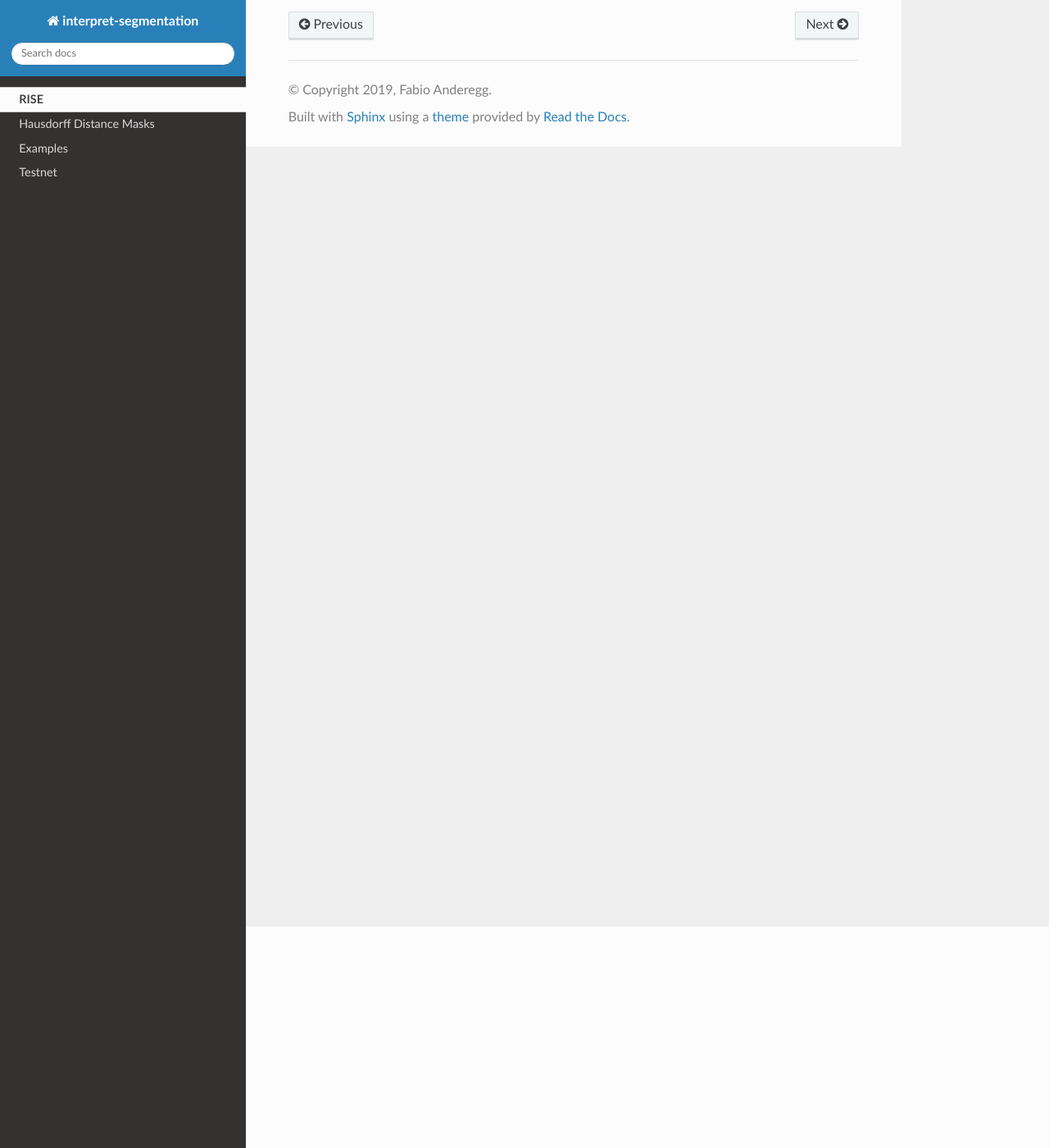
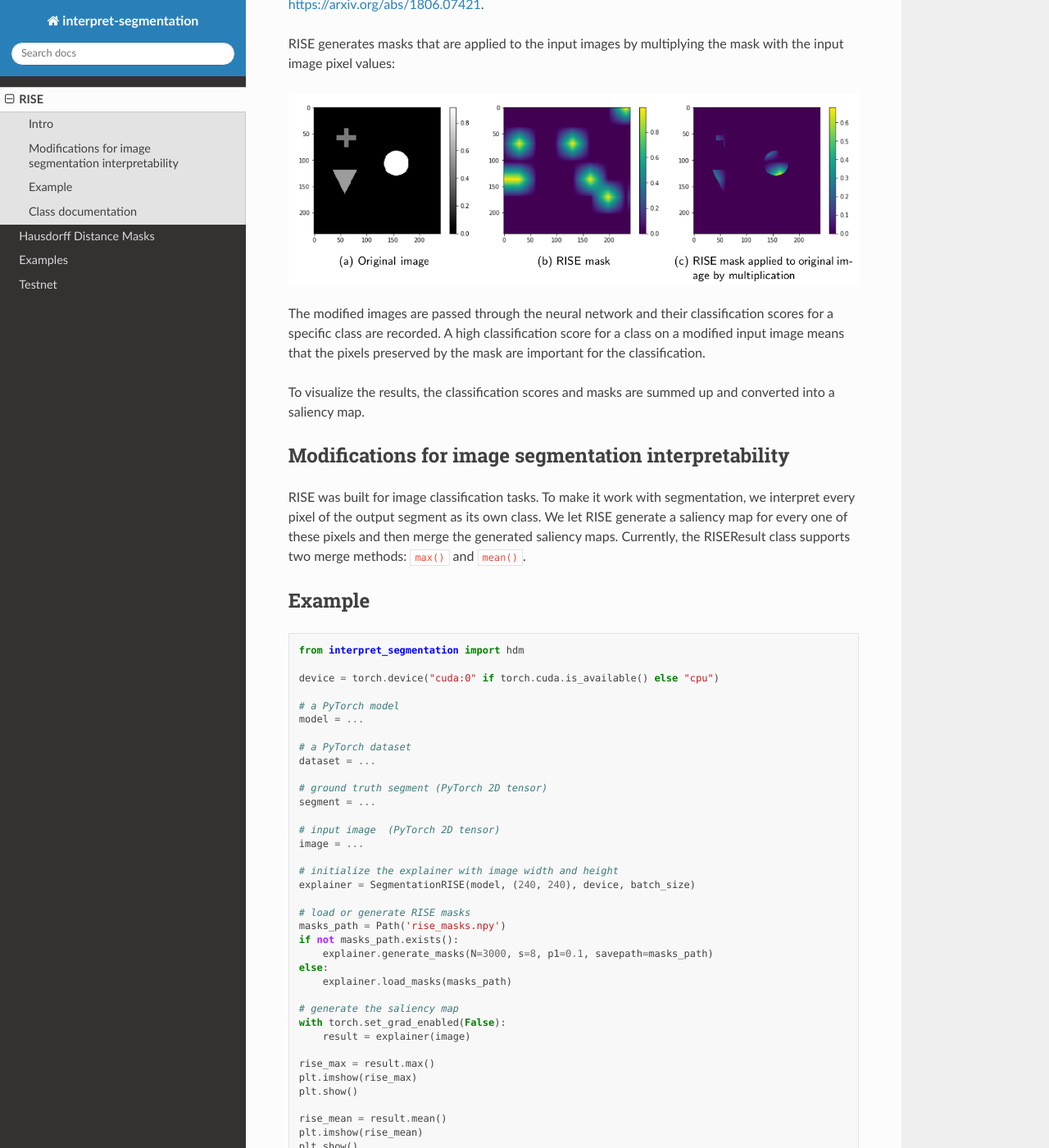
Before and after one commit to andef4/interpret-segmentation, a Sphinx documentation site: the page built from docs/rise.rst, in a window 1280 px wide and 1400 px high, scrolled down 270 px. Shown: the whole window at 82% size. Built offline with Sphinx 7.4.7 and the Read the Docs theme 2.0.0, drawn with Linux system fonts in a browser that asks for light colours; some of the changed text lies outside the part shown.

Commit message:
docs: update rise

```diff
--- a/docs/rise.rst
+++ b/docs/rise.rst
@@ -2,5 +2,75 @@
 RISE
 ====
 
+Intro
+-----
+RISE (Randomized Input Sampling for Explanation) is a black box interpretability method originally built for image classification tasks.
+The original paper is available
+here: https://arxiv.org/abs/1806.07421.
+
+RISE generates masks that are applied to the input images by multiplying the mask with the input image pixel values:
+
+.. image:: images/rise.png
+
+The modified images are passed through the neural network and their classification scores for a specific
+class are recorded. A high classification score for a class on a modified input image means that the pixels
+preserved by the mask are important for the classification.
+
+To visualize the results, the classification scores and masks are summed up and converted into a saliency map.
+
+Modifications for image segmentation interpretability
+-----------------------------------------------------
+RISE was built for image classification tasks. To make it work with segmentation, we interpret every pixel of the output
+segment as its own class. We let RISE generate a saliency map for every one of these pixels and then merge the
+generated saliency maps. Currently, the RISEResult class supports two merge methods: ``max()`` and ``mean()``.
+
+
+Example
+-------
+.. code-block:: python
+
+    from interpret_segmentation import hdm
+
+    device = torch.device("cuda:0" if torch.cuda.is_available() else "cpu")
+
+    # a PyTorch model
+    model = ...
+
+    # a PyTorch dataset
+    dataset = ...
+
+    # ground truth segment (PyTorch 2D tensor)
+    segment = ...
+
+    # input image  (PyTorch 2D tensor)
+    image = ...
+
+    # initialize the explainer with image width and height
+    explainer = SegmentationRISE(model, (240, 240), device, batch_size)
+
+    # load or generate RISE masks
+    masks_path = Path('rise_masks.npy')
+    if not masks_path.exists():
+        explainer.generate_masks(N=3000, s=8, p1=0.1, savepath=masks_path)
+    else:
+        explainer.load_masks(masks_path)
+
+    # generate the saliency map
+    with torch.set_grad_enabled(False):
+        result = explainer(image)
+
+    rise_max = result.max()
+    plt.imshow(rise_max)
+    plt.show()
+
+    rise_mean = result.mean()
+    plt.imshow(rise_mean)
+    plt.show()
+
+Class documentation
+-------------------
 .. autoclass:: interpret_segmentation.rise.SegmentationRISE
    :members:
+
+.. autoclass:: interpret_segmentation.rise.RISEResult
+   :members:
```
Also changed, not shown: docs/images/rise.png (added), 1 other file.
